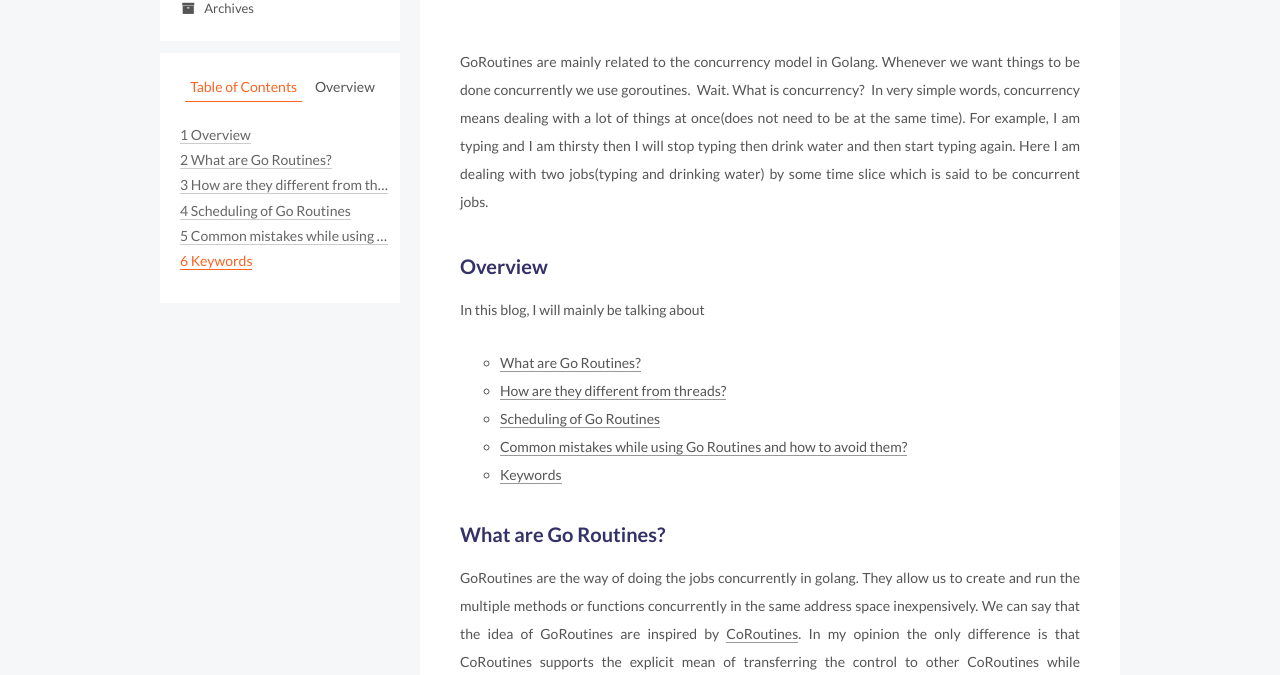
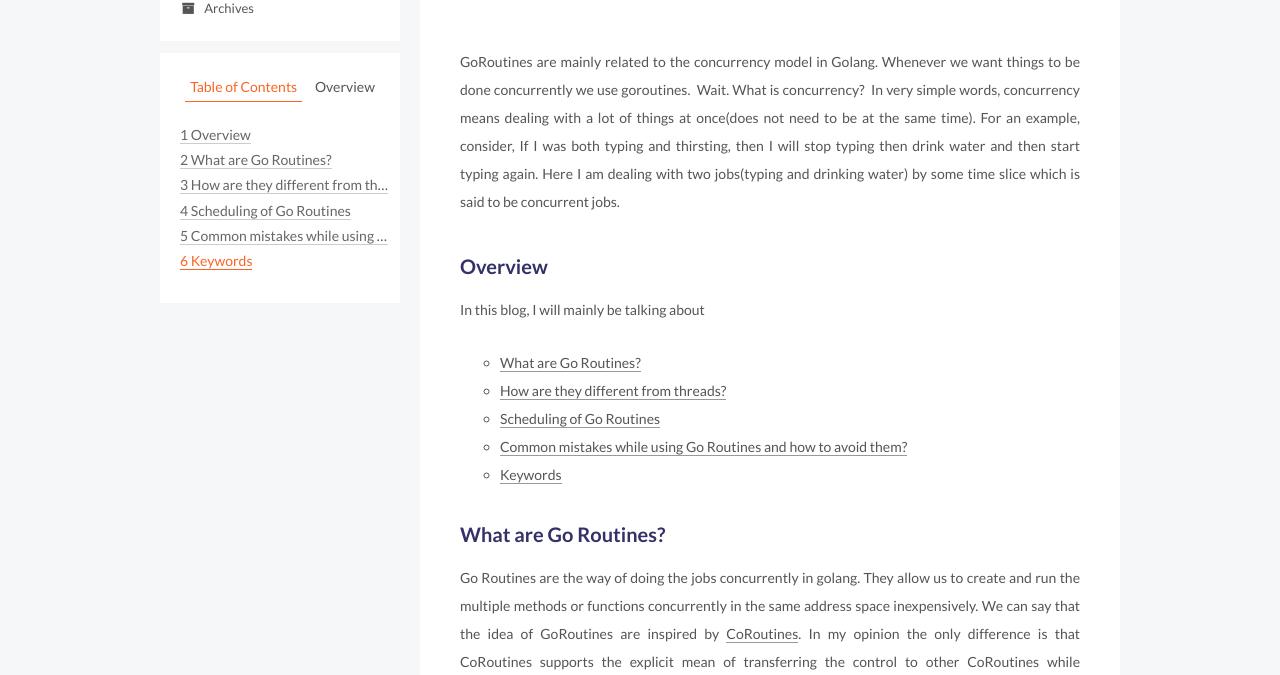
Before and after one commit to shubham7saxena/RiteekS.github.io, a Jekyll site: the page built from _posts/2018-03-03-Complete-Journey-with-GoRoutines.md, in a window 1280 px wide. Shown: the part 193-868 px from the top of the page. Built offline with Jekyll 4.4.1, drawn with Linux system fonts in a browser that asks for light colours; comment, search, counter and statistics services are not loaded; some of the changed text lies outside the part shown.

Commit message:
Update 2018-03-03-Complete-Journey-with-GoRoutines.md

````diff
--- a/_posts/2018-03-03-Complete-Journey-with-GoRoutines.md
+++ b/_posts/2018-03-03-Complete-Journey-with-GoRoutines.md
@@ -14,7 +14,7 @@ tags:
 
 GoRoutines are mainly related to the concurrency model in Golang. Whenever we want things to be done concurrently we use goroutines.
 Wait. What is concurrency?
-In very simple words, concurrency means dealing with a lot of things at once(does not need to be at the same time). For example, I am typing and I am thirsty then I will stop typing then drink water and then start typing again. Here I am dealing with two jobs(typing and drinking water) by some time slice which is said to be concurrent jobs.
+In very simple words, concurrency means dealing with a lot of things at once(does not need to be at the same time). For an example, consider, If I was both typing and thirsting, then I will stop typing then drink water and then start typing again. Here I am dealing with two jobs(typing and drinking water) by some time slice which is said to be concurrent jobs.
 
 ## Overview
 
@@ -26,7 +26,7 @@ In this blog, I will mainly be talking about
 * [Keywords](#keywords)
 
 ## What are Go Routines?
-GoRoutines are the way of doing the jobs concurrently in golang. They allow us to create and run the multiple methods or functions concurrently in the same address space inexpensively. We can say that the idea of GoRoutines are inspired by [CoRoutines](https://en.wikipedia.org/wiki/Coroutine). In my opinion the only difference is that CoRoutines supports the explicit mean of transferring the control to other CoRoutines while GoRoutines have it implicitly. (This point will get clearer in the scheduling section of this blog). GoRoutines are lightweight abstraction over threads, because their creation and destruction are very cheap as compared to threads and they are scheduled over OS threads.
+Go Routines are the way of doing the jobs concurrently in golang. They allow us to create and run the multiple methods or functions concurrently in the same address space inexpensively. We can say that the idea of GoRoutines are inspired by [CoRoutines](https://en.wikipedia.org/wiki/Coroutine). In my opinion the only difference is that CoRoutines supports the explicit mean of transferring the control to other CoRoutines while GoRoutines have it implicitly. (This point will get clearer in the scheduling section of this blog). GoRoutines are lightweight abstraction over threads, because their creation and destruction are very cheap as compared to threads and they are scheduled over OS threads.
 Executing the methods in the background is as easy as prepending the word `go` in a function call. Let’s see with a simple example.
 
 ```go
@@ -85,9 +85,11 @@ GoRoutines have benefit over threads in:
 
 **Switch cost:** This difference is mainly because of the difference in the scheduling of goroutines and threads. Threads are scheduled *preemptively* (If a process is running for more than a scheduler time slice, it would preempt the process and schedule execution of another runnable process on the same CPU), the schedular needs to save/restore all registers i.e. 16 general purpose registers, PC (Program Counter), SP (Stack Pointer), segment registers etc. While Go routines are scheduled *cooperatively*,(explained in the scheduling section) they do not directly talk to the OS kernel. When a goroutine switch occurs very few registers(say 3) like program counter and stack pointer need to be saved/restored. For more details refer [this](https://electronics.stackexchange.com/questions/115286/what-processor-registers-are-saved-and-recovered-in-a-context-switch).
 
+** explain why we need go routines **
+
 ## Scheduling of Go Routines
 
-As I have mentioned in the last paragraph that goroutines are cooperatively scheduled. In cooperative scheduling there is no concept of scheduler time slice, in this scheduling goroutines yield the control periodically when they are idle or logically blocked in order to run multiple goroutines concurrently.
+As I have mentioned in the last paragraph that goroutines are cooperatively scheduled. In cooperative scheduling there is no concept of scheduler time slice. In such scheduling goroutines yield the control periodically when they are idle or logically blocked in order to run multiple goroutines concurrently.
 The switch between goroutines happens only at well defined points, when an explicit call is made to the Go runtime scheduler. And those well defined points are like:
 - Channels send and receive operations, if those operations would block.
 - The Go statement, although there is no guarantee that new goroutine will be scheduled immediately.
@@ -99,7 +101,7 @@ Now lets see how they are scheduled internally. Go uses three entities to explai
 - OSThread (M)
 - Goroutines (G)
 
-In any particular Go application the number of processors is equal to the GOMAXPOCS, hence in any application it is equal to the no. of cores available for that application. OSThreads are scheduled over processors and goroutines are scheduled over OSThreads as explained in the Fig 2.
+In any particular Go application the number of threads available for go routines to run is equal to the GOMAXPROCS, which by default is equal to the number of cores available for that application. We can use the `runtime` package to change this number at runtime as well. OSThreads are scheduled over processors and goroutines are scheduled over OSThreads as explained in the Fig 2.
 
 `Go` has an M:N scheduler that also utilizes multiple processors. At any time, M goroutines need to be scheduled on N OS threads that runs on at most [GOMAXPROCS](#gomaxprocs) numbers of processors(`N <= GOMAXPROCS`). Go scheduler distribute runnable goroutines over multiple worker OS threads that runs on one or more processors.
 
````
Also changed, not shown: other parts of _posts/2018-03-03-Complete-Journey-with-GoRoutines.md (+2 -2 lines).
